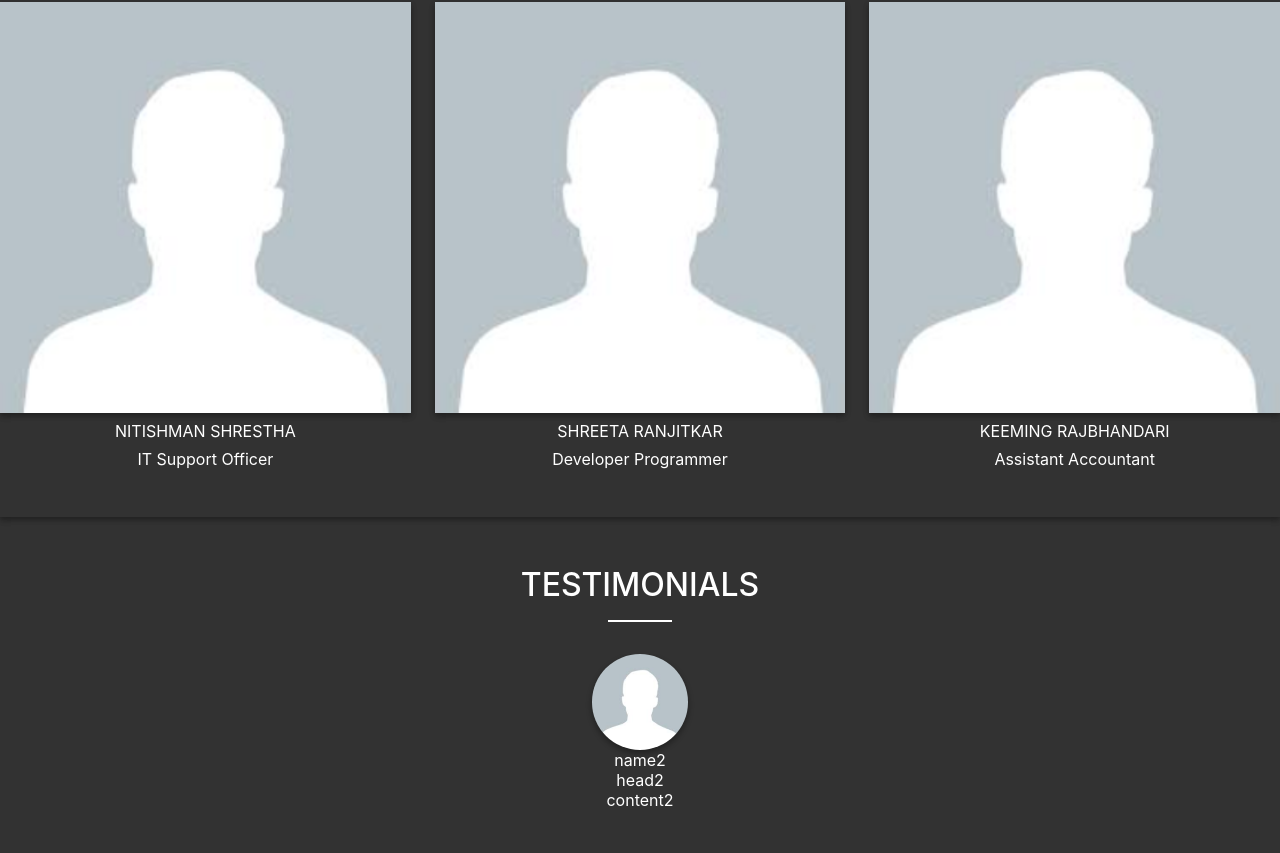
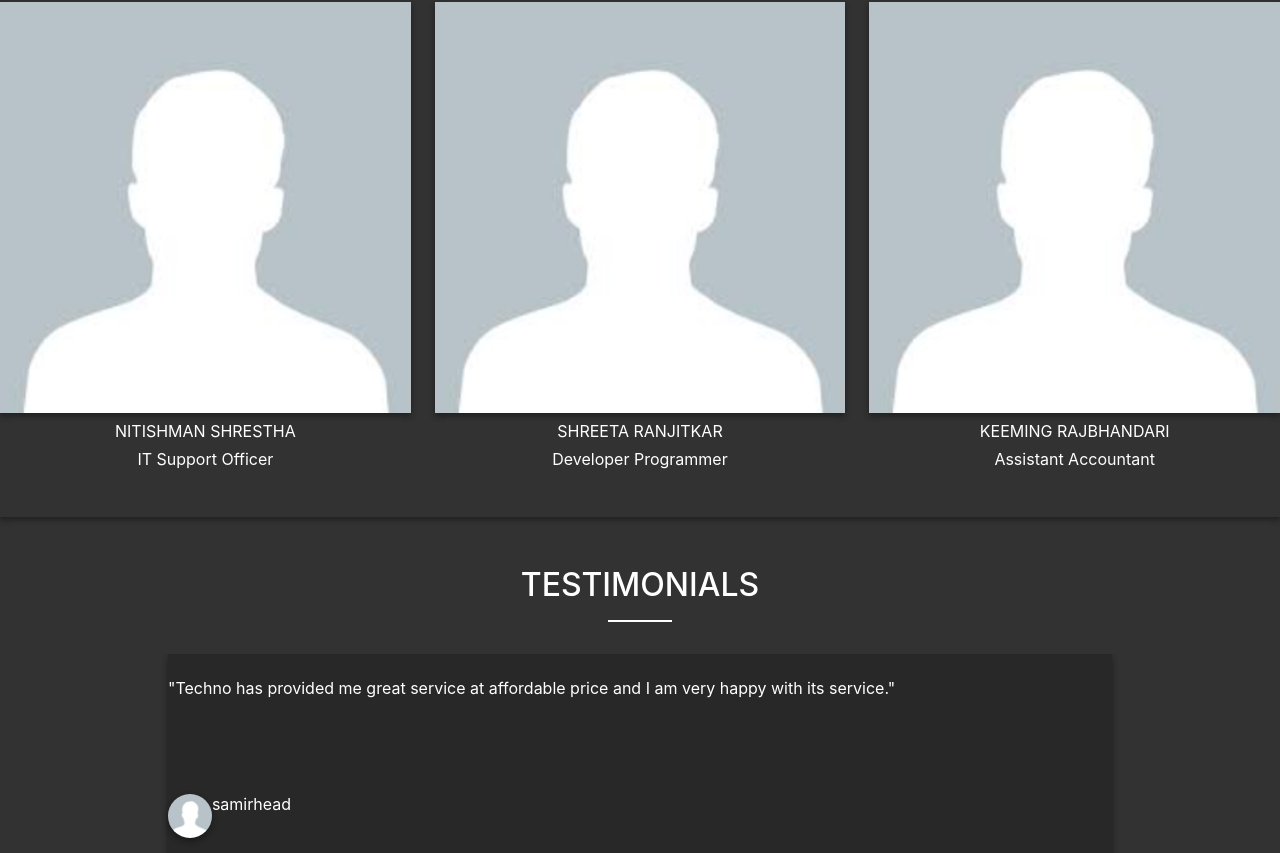
Before and after one commit to Zettoy/techno-care, a React (Create React App) app: page /about in a window 1280 px wide. Shown: the part 1944-2797 px from the top of the page. Built offline with nearby package versions, Linux system fonts and the light colour scheme; the HTML template or start-up script is replaced by a standard one.

Commit message:
About page in process

```diff
--- a/src/index.css
+++ b/src/index.css
@@ -1,6 +1,9 @@
 html, body, #root, #app {
-  height: 100%
+  height: 100%;
+  position: relative;
+  z-index: -1000;
 }
+
 body {
   margin: 0;
   font-family: -apple-system, BlinkMacSystemFont, "Segoe UI", "Roboto", "Oxygen",
--- a/src/pages/about/components/Testimonials.js
+++ b/src/pages/about/components/Testimonials.js
@@ -1,19 +1,12 @@
 import React from "react";
-import { createUseStyles } from "react-jss";
+import {createUseStyles, useTheme} from "react-jss";
 
 import Container from "../../../util/Container";
 import Title from "../../../util/Title";
 import Paper from "../../../util/Paper";
-import avatar from "../assets/avatar.png";
+import testimonials from "../config/testimonials";
 
 const useStyles = createUseStyles(theme => ({
-  '@keyframes slideShow': {
-    '0%': { transform: 'translateX(0)' },
-    '37.5%': { transform: 'translateX(0)' },
-    '50%': { transform: `translateX(-${theme.screenSize.md})` },
-    '87.5%': { transform: `translateX(-${theme.screenSize.md})` },
-    '100%': { transform: 'translateX(0)' }
-  },
   root: {
     position: 'relative',
     zIndex: -3
@@ -23,19 +16,22 @@ const useStyles = createUseStyles(theme => ({
     margin: 'auto',
     overflow: 'hidden',
     display: 'flex',
-    flexDirection: 'column-reverse'
+    flexDirection: 'column'
   },
   slides: {
-    width: theme.screenSize.xl,
     display: 'flex',
-    animationName: '$slideShow',
-    animationDuration: '8s',
-    animationIterationCount: 'infinite',
-    '& div': {
+    transition: '1s',
+  },
+  slide: {
     flexGrow: 1,
+    width: theme.screenSize.md,
+    height: '10rem',
+    padding: '1.5rem 0',
+    margin: '0 0.5rem',
     display: 'flex',
     flexDirection: 'column',
-      alignItems: 'center',
+    justifyContent: 'space-between',
+    alignItems: 'flex-start',
     '& img': {
       borderRadius: '50%',
       width: '10%',
@@ -45,11 +41,22 @@ const useStyles = createUseStyles(theme => ({
       color: theme.palette.text.primary
     }
   }
-  }
 }));
 
 function Testimonials() {
   const classes = useStyles();
+  const theme = useTheme();
+  const [transform, setTransform] = React.useState(0);
+
+  const handleLt = () => {
+    if (transform === 0) return;
+    setTransform(transform - 1);
+  };
+
+  const handleGt = () => {
+    if (transform === testimonials.length - 1) return;
+    setTransform(transform + 1);
+  };
 
   return (
     <Paper className={classes.root} color="secondary">
@@ -58,19 +65,26 @@ function Testimonials() {
           TESTIMONIALS
         </Title>
         <div className={classes.body}>
-          <div className={classes.slides}>
-            <div>
-              <img src={avatar} alt="avatar"/>
-              <span>name1</span>
-              <span>head1</span>
-              <span>content1</span>
+          <div className={classes.slides}
+               style={{
+                 width: `calc(${theme.screenSize.md} * ${testimonials.length})`,
+                 transform: `translateX(calc(${-transform} * ${theme.screenSize.md}))`
+               }}>
+            {testimonials.map(item => (
+              <Paper className={classes.slide} color="primary"
+                     key={testimonials.indexOf(item)}>
+                <span>"{item.content}"</span>
+                <div style={{display: 'flex'}}>
+                  <img src={item.avatar} alt="avatar"/>
+                  <span>{item.name}</span>
+                  <span>{item.head}</span>
                 </div>
-            <div>
-              <img src={avatar} alt="avatar"/>
-              <span>name2</span>
-              <span>head2</span>
-              <span>content2</span>
+              </Paper>
+            ))}
           </div>
+          <div style={{display: 'flex', justifyContent: 'center', marginTop: '1rem'}}>
+            <button onClick={handleLt}>&lt;</button>
+            <button onClick={handleGt}>&gt;</button>
           </div>
         </div>
       </Container>
--- /dev/null
+++ b/src/pages/about/config/testimonials.js
@@ -0,0 +1,32 @@
+export default [
+  {
+    name: 'samir',
+    head: 'head',
+    content: 'Techno has provided me great service at affordable price and I am very happy with its service.',
+    avatar: require('../assets/avatar.png')
+  },
+  {
+    name: 'sagar',
+    head: 'user',
+    content: 'Techno has provided me great service at affordable price and I am very happy with its service.',
+    avatar: require('../assets/avatar.png')
+  },
+  {
+    name: 'name3',
+    head: 'head3',
+    content: 'content3',
+    avatar: require('../assets/avatar.png')
+  },
+  {
+    name: 'name4',
+    head: 'head4',
+    content: 'content4',
+    avatar: require('../assets/avatar.png')
+  },
+  {
+    name: 'name5',
+    head: 'head5',
+    content: 'content5',
+    avatar: require('../assets/avatar.png')
+  },
+]
```
Lines whose indentation alone changed are shown as unchanged.
